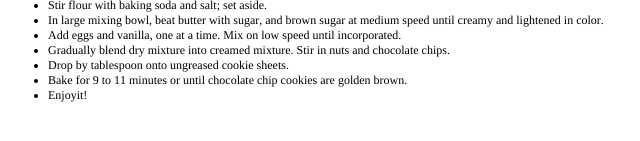
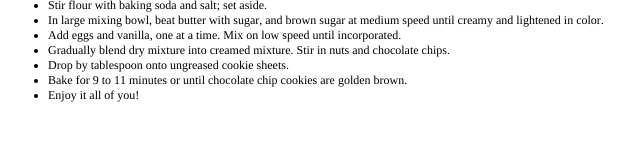
Before and after one commit to chitanyachitturi/gitlearning, a plain HTML site: page secret recipe.htm in a window 1280 px wide. Shown: the part 277-418 px from the top of the page, 0-640 px from the left. Drawn offline with Linux system fonts and the light colour scheme.

Commit message:
change in branch1

```diff
--- a/secret recipe.htm
+++ b/secret recipe.htm
@@ -36,7 +36,7 @@
   <li class="li2"><span class="s2"></span><span class="s1">Gradually blend dry mixture into creamed mixture. Stir in nuts and chocolate chips.</span></li>
   <li class="li2"><span class="s2"></span><span class="s1">Drop by tablespoon onto ungreased cookie sheets.</span></li>
   <li class="li2"><span class="s2"></span><span class="s1">Bake for 9 to 11 minutes or until chocolate chip cookies are golden brown.</span></li>
-  <li class="li2"><span class="s2"></span><span class="s1">Enjoyit!</span></li>
+  <li class="li2"><span class="s2"></span><span class="s1">Enjoy it all of you!</span></li>
 </ul>
 </body>
 </html>
```
